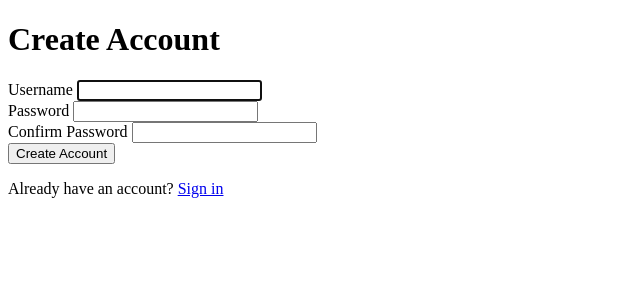
After one commit to yuki-takana/habit-tracker-webapp, a Django app: page /signup/ in a window 1280 px wide. The commit adds this page. Shown: the top 300 px of the page, without its empty margins (0-640 px from the left). Run offline with Django 5.2, Linux system fonts and the light colour scheme.

Commit message:
Add signup/login/logout

```diff
--- a/client/Backend/views.py
+++ b/client/Backend/views.py
@@ -1,8 +1,12 @@
 from django.shortcuts import render, redirect
 from django.contrib.auth import authenticate, login, logout
 from django.contrib.auth.decorators import login_required
+from django.contrib.auth.forms import UserCreationForm
 
 def login_view(request):
+    if request.user.is_authenticated:
+        return redirect('dashboard')
+
     error = None
     if request.method == 'POST':
         username = request.POST.get('username')
@@ -15,6 +19,21 @@ def login_view(request):
             error = 'Invalid username or password.'
     return render(request, 'login.html', {'error': error})
 
+def signup_view(request):
+    if request.user.is_authenticated:
+        return redirect('dashboard')
+
+    if request.method == 'POST':
+        form = UserCreationForm(request.POST)
+        if form.is_valid():
+            user = form.save()
+            login(request, user)
+            return redirect('dashboard')
+    else:
+        form = UserCreationForm()
+
+    return render(request, 'signup.html', {'form': form})
+
 def logout_view(request):
     logout(request)
     return redirect('login')
--- a/client/TheDailyNudge/urls.py
+++ b/client/TheDailyNudge/urls.py
@@ -20,7 +20,9 @@ from Backend import views
 
 urlpatterns = [
     path('admin/', admin.site.urls),
-    path('', views.login_view, name='login'),
+    path('', views.login_view, name='home'),
+    path('login/', views.login_view, name='login'),
+    path('signup/', views.signup_view, name='signup'),
     path('logout/', views.logout_view, name='logout'),
     path('dashboard/', views.dashboard, name='dashboard'),
 ]
--- a/client/templates/dashboard.html
+++ b/client/templates/dashboard.html
@@ -13,7 +13,7 @@ to be updated later likely by frontend teammate.
 <body>
     <h1>Welcome, {{ request.user.username }}!</h1>
     <p>Habits will appear here.</p>
-    <a href="/logout/">Logout</a>
+    <a href="{% url 'logout' %}">Logout</a>
 </body>
 
 </html>
--- a/client/templates/login.html
+++ b/client/templates/login.html
@@ -10,6 +10,10 @@
 
   <form method="post">
     {% csrf_token %}
+    {% if error %}
+      <p>{{ error }}</p>
+    {% endif %}
+
     <div>
       <label for="username">Username</label>
       <input type="text" id="username" name="username" required />
@@ -22,5 +26,7 @@
 
     <button type="submit">Sign In</button>
   </form>
+
+  <p>New here? <a href="{% url 'signup' %}">Create an account</a></p>
 </body>
 </html>
--- /dev/null
+++ b/client/templates/signup.html
@@ -0,0 +1,42 @@
+<!DOCTYPE html>
+<html lang="en">
+<head>
+  <meta charset="UTF-8" />
+  <meta name="viewport" content="width=device-width, initial-scale=1.0" />
+  <title>Create Account</title>
+</head>
+<body>
+  <h1>Create Account</h1>
+
+  {% if form.errors %}
+    <p>Please fix the errors below.</p>
+  {% endif %}
+
+  <form method="post">
+    {% csrf_token %}
+    {{ form.non_field_errors }}
+
+    <div>
+      <label for="{{ form.username.id_for_label }}">Username</label>
+      {{ form.username }}
+      {{ form.username.errors }}
+    </div>
+
+    <div>
+      <label for="{{ form.password1.id_for_label }}">Password</label>
+      {{ form.password1 }}
+      {{ form.password1.errors }}
+    </div>
+
+    <div>
+      <label for="{{ form.password2.id_for_label }}">Confirm Password</label>
+      {{ form.password2 }}
+      {{ form.password2.errors }}
+    </div>
+
+    <button type="submit">Create Account</button>
+  </form>
+
+  <p>Already have an account? <a href="{% url 'login' %}">Sign in</a></p>
+</body>
+</html>
```
